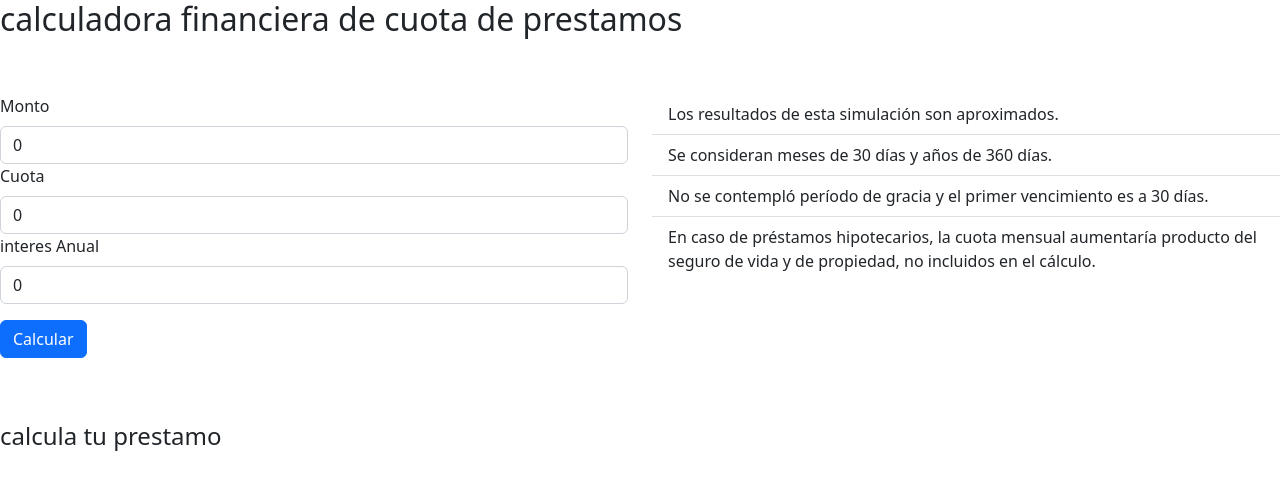
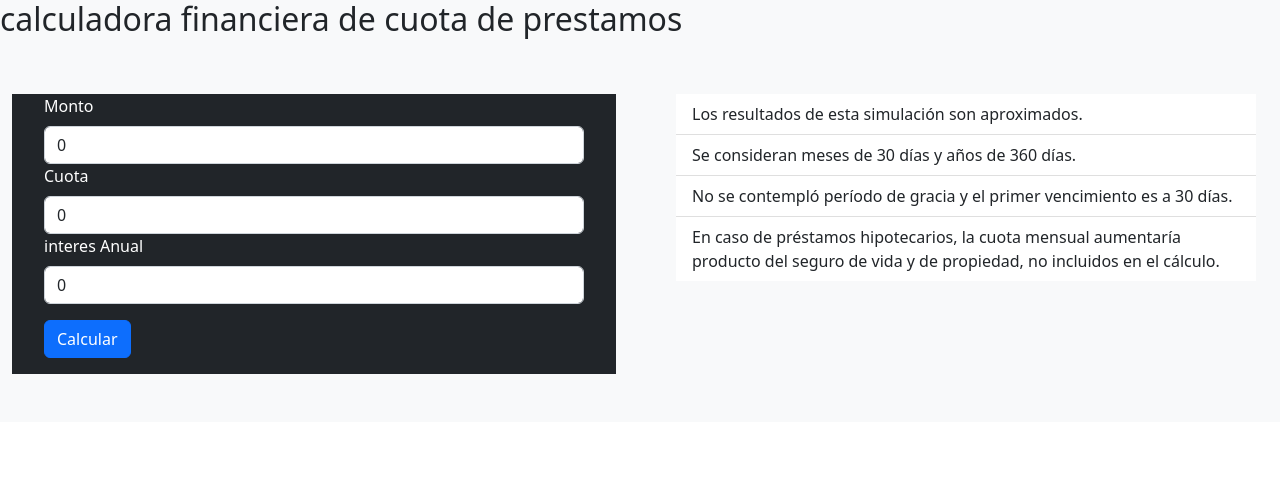
Before and after one commit to jordislpm/practicas, a React (Vite) app in the folder dial/: page / in a window 1280 px wide. Shown: the top 490 px of the page. Built offline with nearby package versions, Linux system fonts and the light colour scheme.

Commit message:
cambios de estilo

```diff
--- a/dial/src/AppFuntional.jsx
+++ b/dial/src/AppFuntional.jsx
@@ -66,7 +66,7 @@ function AppFuntional (){
     Balance: balance
      };
   console.log(newMes)
-  setMeses([newMes,...meses]);
+  setMeses([newMes , ...meses]);
 
   interes = (balance * interesPorc/100).toFixed(2);
   capital = (C - interes).toFixed(2);
@@ -81,11 +81,11 @@ console.log(meses)
 
 
     return(
-    <div className="row justify-content-lg-center">
-      <h2>calculadora financiera de cuota de prestamos</h2>
+    <div className="row justify-content-lg-center bg-light text-dark">
+      <h2 className="h2">calculadora financiera de cuota de prestamos</h2>
 
       <div className="row px-0 mx-0">
-      <div className="col my-5 mx-0">
+      <div className="col my-5 mx-4 bg-dark text-white" >
       <Form
         cuota={cuota}
         monto={monto}
@@ -95,15 +95,15 @@ console.log(meses)
         handleCuota={handleCuota}
         handleInteresAnual={handleInteresAnual}/>
       </div>
-      <div className="col my-5 mx-0">
+      <div className="col my-5 mx-4 bg-light text-dark">
       <Notas notas={notas}/>
       </div>
     </div>
 
 
-     <div>
+     <div className="bg-dark text-white">
    {meses.length > 0 && <Tabla meses={meses}/>}
-   {meses.length < 1 && <h4>calcula tu prestamo</h4>}
+
      </div>
 
 
--- a/dial/src/assets/components/Practica IV/Form.jsx
+++ b/dial/src/assets/components/Practica IV/Form.jsx
@@ -8,7 +8,7 @@ export default function Form({monto,cuota,interesAnual,handleMonto,handleInteres
 
 
   return(
-        <div className="row d-flex justify-content-between ">
+        <div className="row d-flex justify-content-between mx-2">
         <form onSubmit={createMes}>
         <div className="mb-3">
 
--- a/dial/src/assets/components/Practica IV/Notas.jsx
+++ b/dial/src/assets/components/Practica IV/Notas.jsx
@@ -4,7 +4,7 @@ import Nota from './Nota';
 
 export default function Notas (props){
 return(
-<ul className="list-group list-group-flush">
+<ul className="list-group list-group-flush bg-light text-dark">
 {props.notas.map((note,i)=>{
         return <Nota key={`${note}${i}`} nota={note.nota}
         />
```
